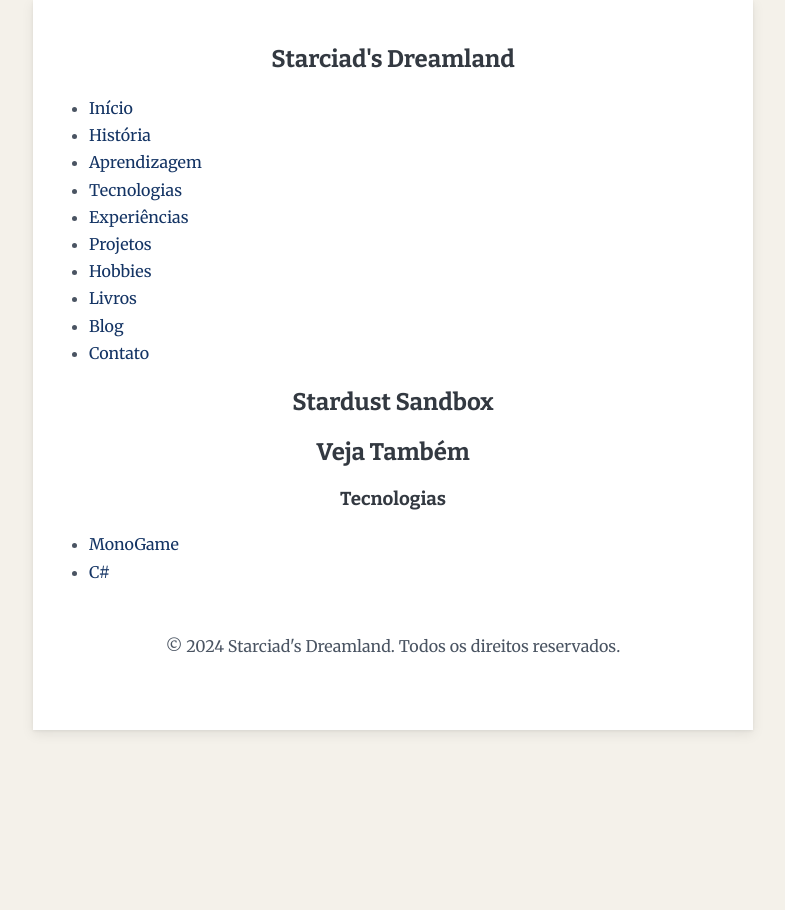
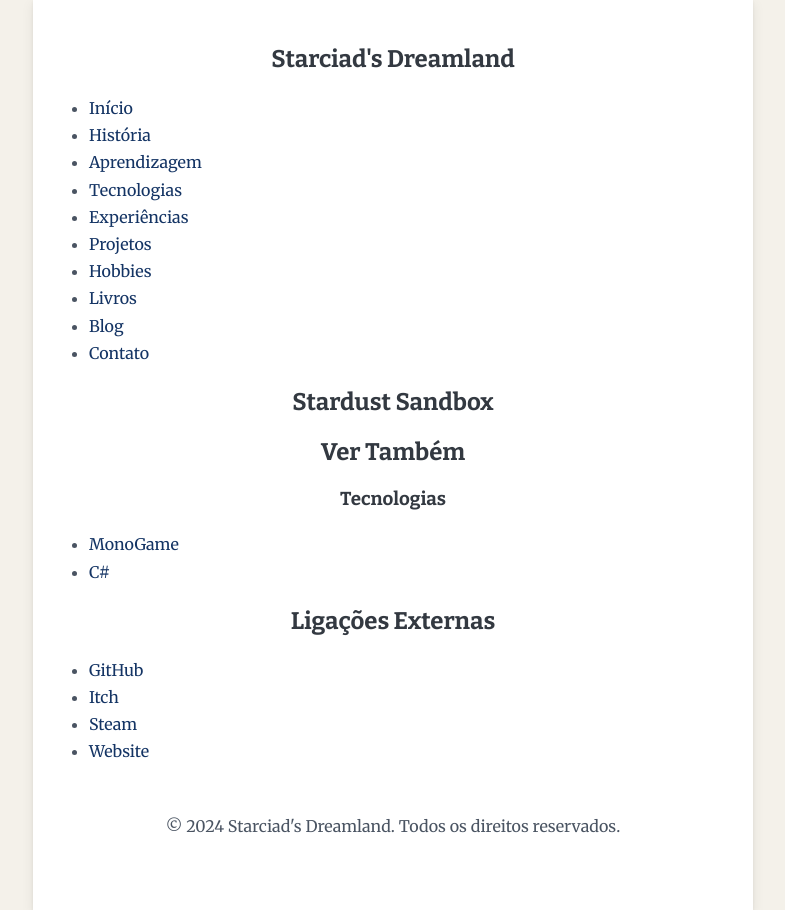
Before and after one commit to Starciad/starciad.github.io, a Jekyll site: the page built from _projects/stardust-sandbox.md, in a window 1280 px wide. Shown: the whole page, without its empty margins (247-1032 px from the left). Built offline with Jekyll 4.4.1, drawn with Linux system fonts in a browser that asks for light colours.

Commit message:
feat: add string file.

```diff
--- a/_layouts/book.html
+++ b/_layouts/book.html
@@ -9,7 +9,7 @@
 </article>
 
 <section>
-    <h2>Veja Também</h2>
+    <h2>Ver Também</h2>
 
     {% assign techs = site.technologies | where_exp: "tech", "page.technologies contains tech.label" %}
 
--- a/_layouts/project.html
+++ b/_layouts/project.html
@@ -9,7 +9,7 @@
 </article>
 
 <section>
-    <h2>Veja Também</h2>
+    <h2>Ver Também</h2>
 
     {% assign techs = site.technologies | where_exp: "tech", "page.technologies contains tech.label" %}
 
@@ -29,3 +29,18 @@
     <p>Nenhuma tecnologia encontrada relacionada a este projeto.</p>
     {% endif %}
 </section>
+
+<section>
+    <h2>Ligações Externas</h2>
+
+    <ul>
+        {% for link in page.links %}
+        <li>
+            <a href="{{ link[1] }}" target="_blank" rel="noopener noreferrer">
+                {% assign linkString = site.data.strings | where: "id", link[0] | first %}
+                {{ linkString.label }}
+            </a>
+        </li>
+        {% endfor %}
+    </ul>
+</section>
--- a/_layouts/technology.html
+++ b/_layouts/technology.html
@@ -9,7 +9,7 @@
 </article>
 
 <section>
-    <h2>Veja Também</h2>
+    <h2>Ver Também</h2>
 
     {% assign books = site.books | where_exp: "book", "book.technologies contains page.label" %}
     {% assign projects = site.projects | where_exp: "project", "project.technologies contains page.label" %}
```
Also changed, not shown: _data/strings.yml (added, +13 -0 lines).
